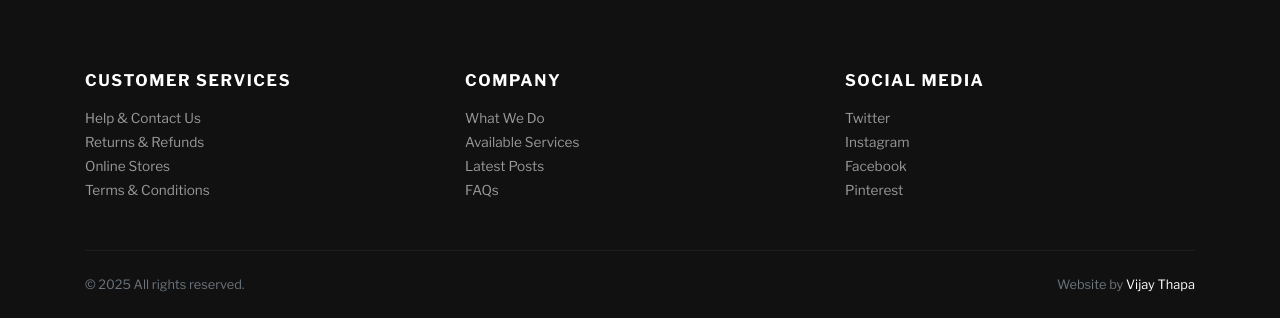
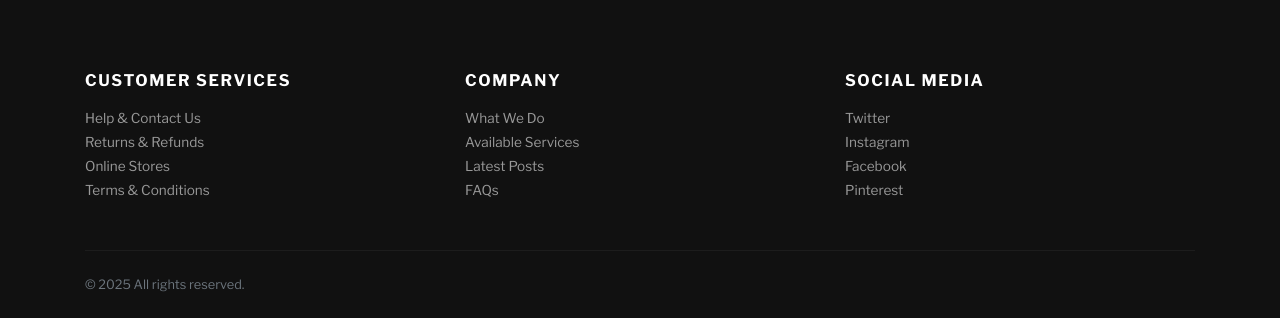
Before and after one commit to melau-eddy/Django-jewelry-Store, a Django app: page /accounts/add-address/ in a window 1280 px wide. Shown: the part 693-1011 px from the top of the page. Run offline with Django 3.2, Linux system fonts and the light colour scheme; a user stored in the database is signed in; data comes from the database, SQL or seed files in the repository; some libraries are stand-ins or nearby versions; some web fonts are replaced.

Commit message:
footer updates

```diff
--- a/templates/footer.html
+++ b/templates/footer.html
@@ -35,7 +35,7 @@
                 <p class="small text-muted mb-0">&copy; 2025 All rights reserved.</p>
               </div>
               <div class="col-lg-6 text-lg-right">
-                <p class="small text-muted mb-0">Website by <a class="text-white reset-anchor" href="" target="_blank">Vijay Thapa</a></p>
+                <p class="small text-muted mb-0"> <a class="text-white reset-anchor" href="" target="_blank"></a></p>
               </div>
             </div>
           </div>
```
